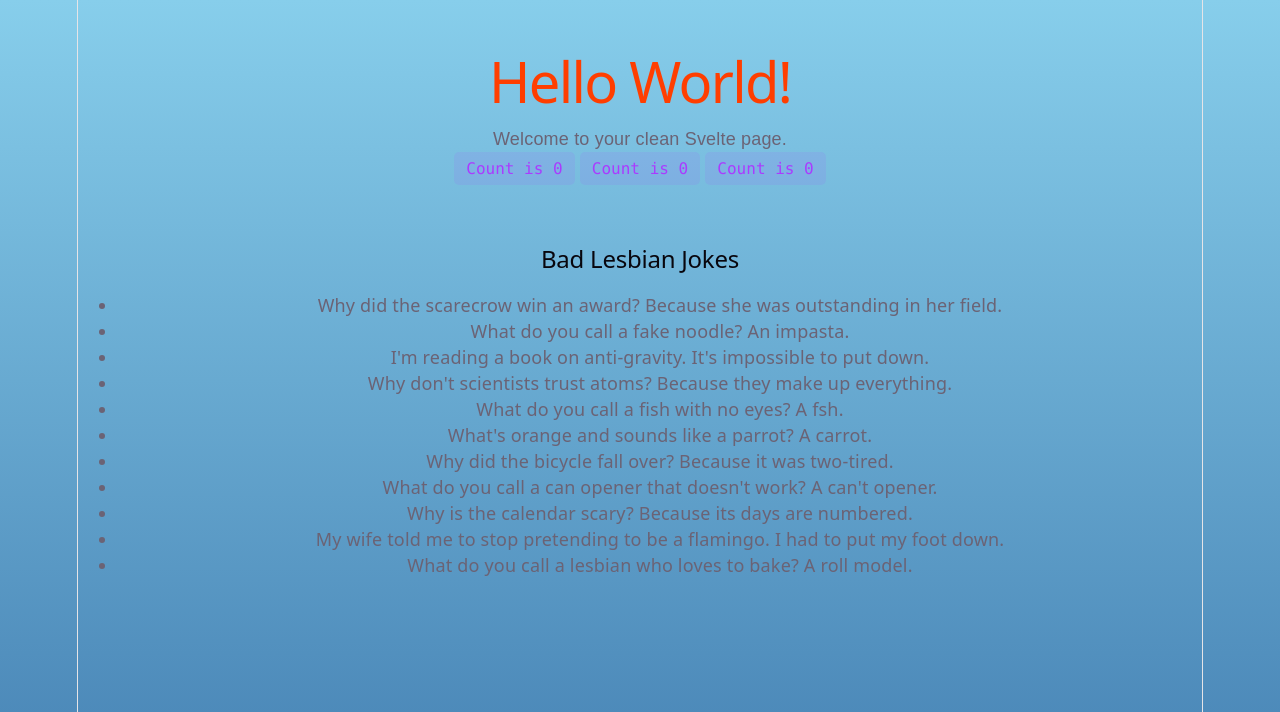
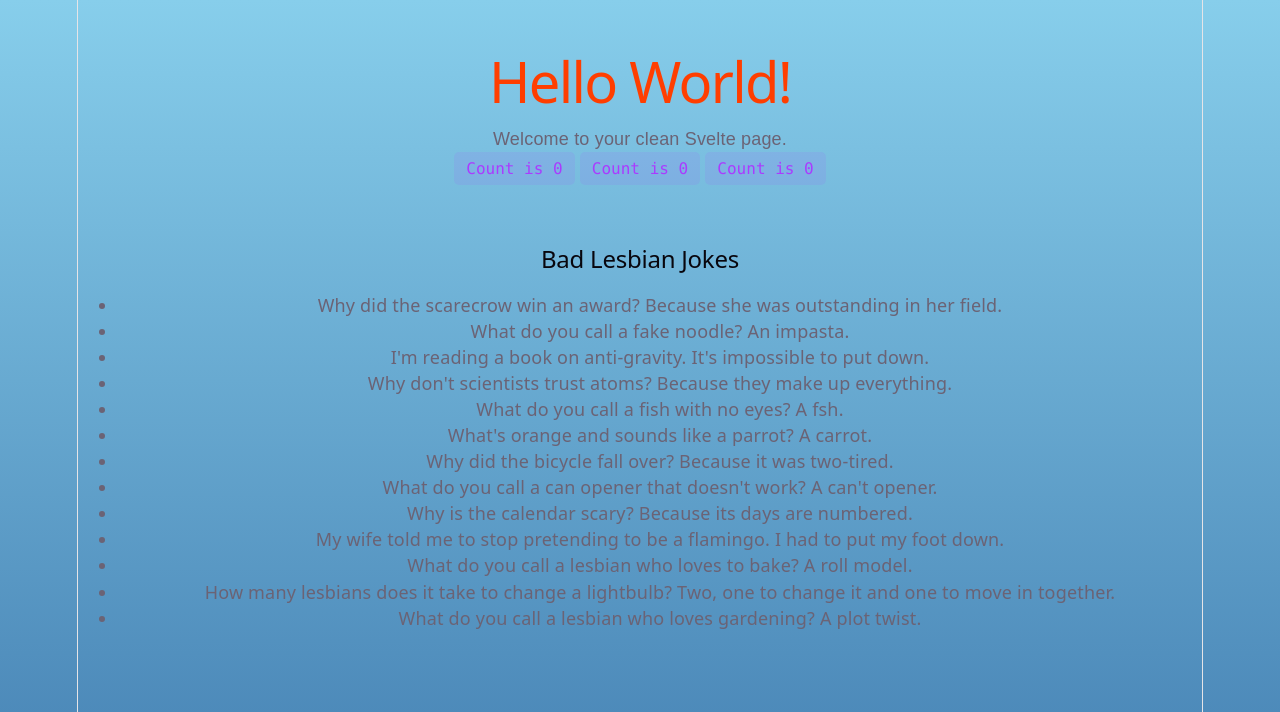
Before and after one commit to RobotLeopard86/FrontierCascadiaRepo, a Svelte app in the folder simpleapp/: page / in a window 1280 px wide. Shown: the top 712 px of the page. Built offline with nearby package versions, Linux system fonts and the light colour scheme.

Commit message:
Agent update: MORE JOKES

```diff
--- a/simpleapp/src/App.svelte
+++ b/simpleapp/src/App.svelte
@@ -25,6 +25,8 @@
     <li>Why is the calendar scary? Because its days are numbered.</li>
     <li>My wife told me to stop pretending to be a flamingo. I had to put my foot down.</li>
     <li>What do you call a lesbian who loves to bake? A roll model.</li>
+    <li>How many lesbians does it take to change a lightbulb? Two, one to change it and one to move in together.</li>
+    <li>What do you call a lesbian who loves gardening? A plot twist.</li>
   </ul>
 </section>
 
```
